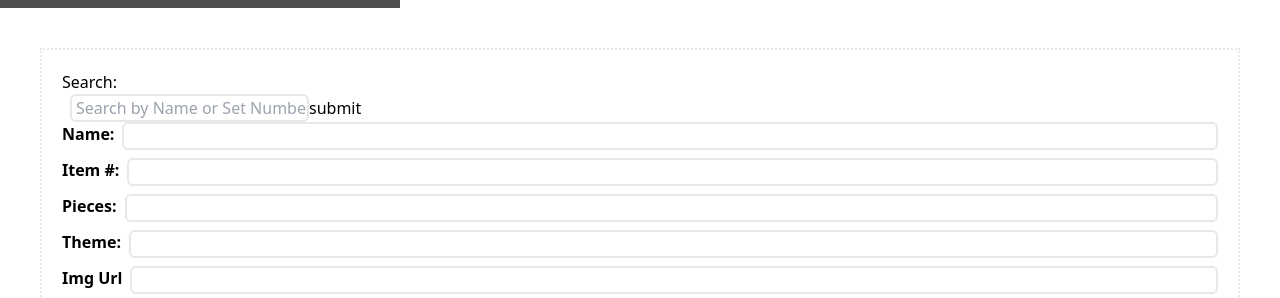
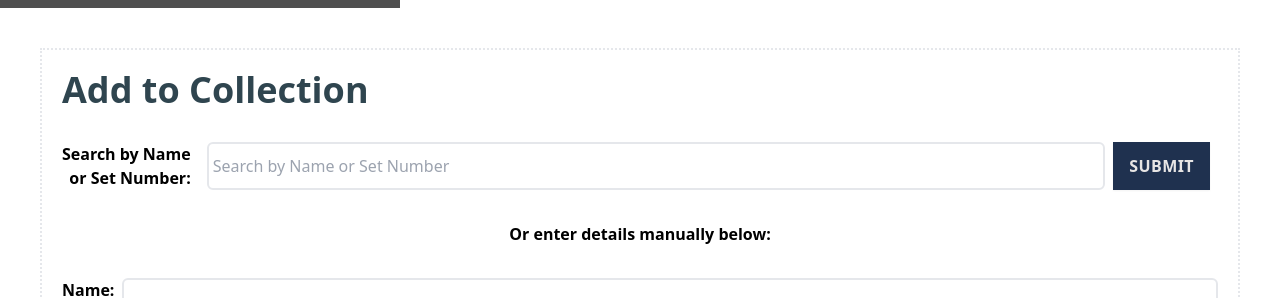
Before and after one commit to sicao1/lego_frontend, a React (Create React App) app in the folder legofront/: page /new in a window 1280 px wide. Shown: the part 292-590 px from the top of the page. Built offline with nearby package versions, Linux system fonts and the light colour scheme; no server answers; grey boxes are pictures that could not be loaded; the HTML template or start-up script is replaced by a standard one.

Commit message:
fixed form Styling

```diff
--- a/legofront/src/pages/Form.js
+++ b/legofront/src/pages/Form.js
@@ -102,18 +102,31 @@ const Form = (props) => {
   return (
     <div className="m-10 border-2 border-dotted p-5">
       <div>
-        <form onSubmit={handleSearchSubmit}>
-          <h3>Search:</h3>
+        <h1 className="mb-8 text-4xl font-semibold text-stormsinparis">
+          Add to Collection
+        </h1>
+      </div>
+
+      <form onSubmit={handleSearchSubmit} className="mb-8">
+        <FormDiv>
+          <h3 className="mr-2 justify-end text-right font-semibold">
+            Search by Name <br /> or Set Number:
+          </h3>
           <input
             type="text"
             placeholder="Search by Name or Set Number"
             value={searchData}
             onChange={handleSearchChange}
-            className="finput"
+            className="finput mr-2"
           />
-          <button type="submit">submit</button>
-        </form>
-      </div>
+          <Button type="submit">submit</Button>
+        </FormDiv>
+      </form>
+
+      <p className="mb-8 text-center font-semibold">
+        Or enter details manually below:
+      </p>
+
       <form onSubmit={handleSubmission}>
         <FormDiv>
           <h3 className="font-semibold">Name: </h3>
```
